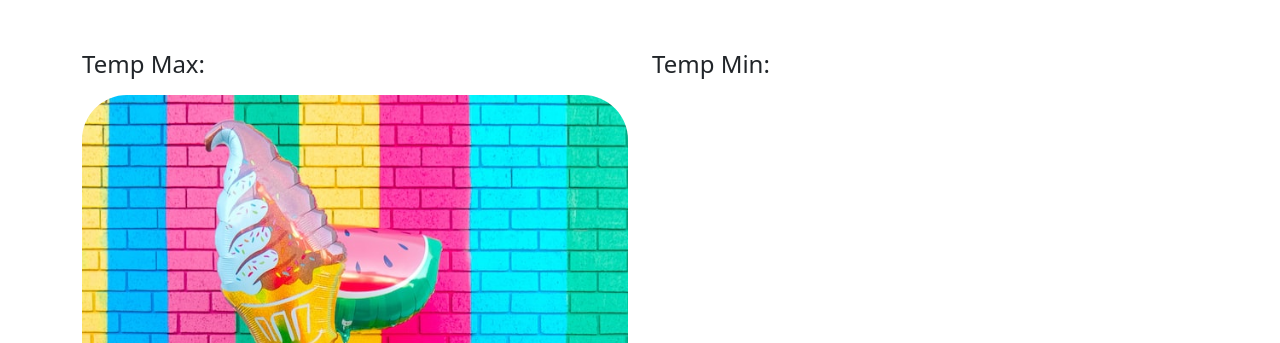
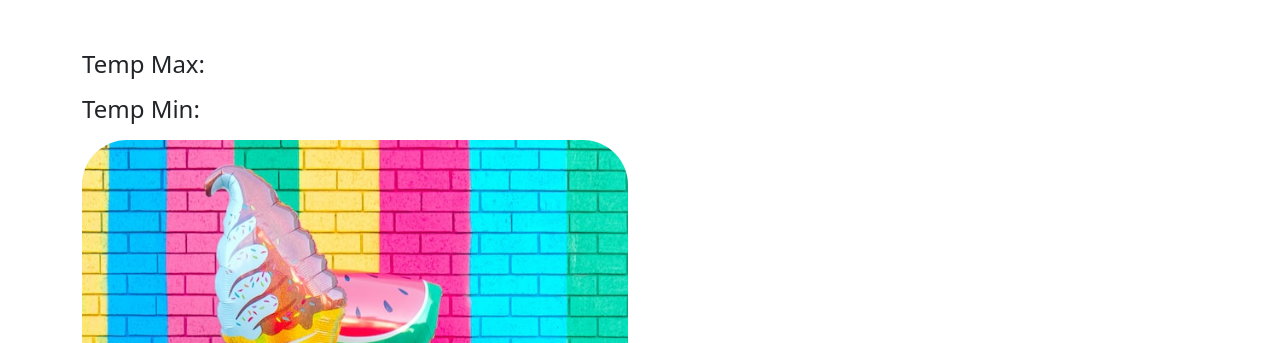
Before and after one commit to byNach/Sprint_5, a website: page src/index.html in a window 1280 px wide. Shown: the top 343 px of the page. Drawn offline with Linux system fonts and the light colour scheme.

Commit message:
RF row TempMax TempMin

```diff
--- a/src/index.html
+++ b/src/index.html
@@ -4,19 +4,23 @@
     <meta charset="UTF-8" />
     <meta http-equiv="X-UA-Compatible" content="IE=edge" />
     <meta name="viewport" content="width=device-width, initial-scale=1" />
-    <link rel="icon" type="image/jpg" href="./images/800px-Twemoji2_1f923.svg.png"/>
+    <link
+      rel="icon"
+      type="image/jpg"
+      href="./images/800px-Twemoji2_1f923.svg.png"
+    />
     <link rel="stylesheet" href="main.css" />
     <title>Sprint_5</title>
   </head>
   <body>
     <div class="container">
       <div class="row">
-        <div class="col mb-2">
-          <h4>Temp Max:</h4><h4 id="tempMax"></h4>
-        </div>
-        <div class="col mb-2">
-          <h4>Temp Min:</h4><h4 id="tempMin"></h4>
-        </div>
+        <h4>Temp Max:</h4>
+        <h4 id="tempMax"></h4>
+      </div>
+      <div class="row">
+        <h4>Temp Min:</h4>
+        <h4 id="tempMin"></h4>
       </div>
     </div>
     <div class="container">
```
